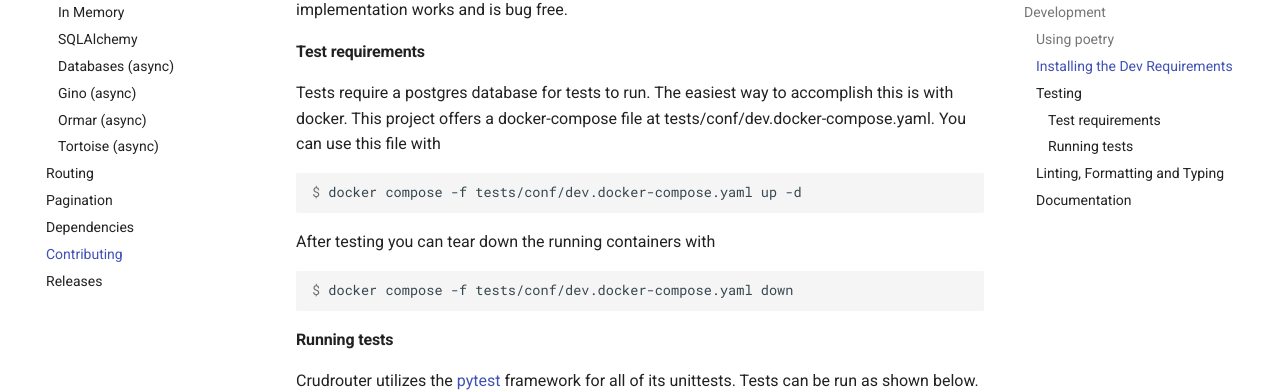
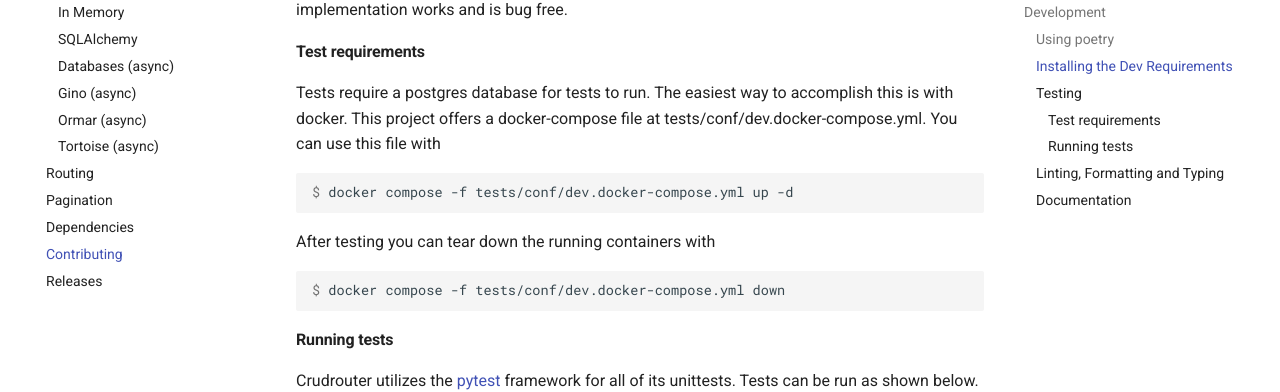
Before and after one commit to awtkns/fastapi-crudrouter, an MkDocs documentation site: the page built from docs/en/docs/contributing.md, in a window 1280 px wide and 900 px high, scrolled down 1345 px. Shown: the part 177-569 px from the top of the window. Built offline with MkDocs 1.6.1 and Material for MkDocs 9.7.7, drawn with Linux system fonts in a browser that asks for light colours; comment, search, counter and statistics services are not loaded.

Commit message:
Fix docker-compose reference in contributing documentation

````diff
--- a/docs/en/docs/contributing.md
+++ b/docs/en/docs/contributing.md
@@ -46,16 +46,16 @@ works and is bug free.
 
 #### Test requirements
 Tests require a postgres database for tests to run. The easiest way to accomplish this is with docker. This project offers
-a docker-compose file at tests/conf/dev.docker-compose.yaml. You can use this file with
+a docker-compose file at tests/conf/dev.docker-compose.yml. You can use this file with
 
 ```console
-$ docker compose -f tests/conf/dev.docker-compose.yaml up -d
+$ docker compose -f tests/conf/dev.docker-compose.yml up -d
 ```
 
 After testing you can tear down the running containers with
 
 ```console
-$ docker compose -f tests/conf/dev.docker-compose.yaml down
+$ docker compose -f tests/conf/dev.docker-compose.yml down
 ```
 
 #### Running tests
````
